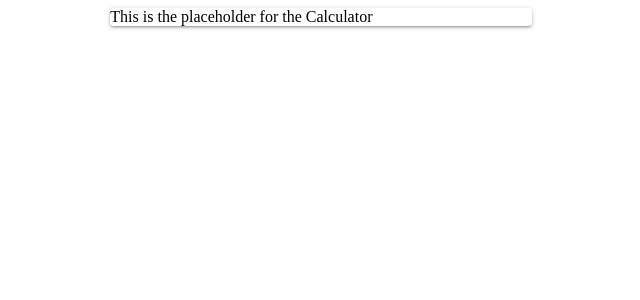
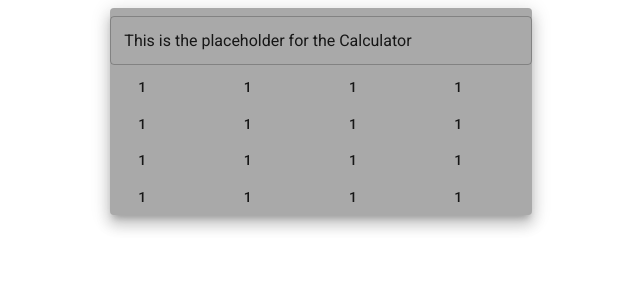
Before and after one commit to Stewart86/speed-coding-challenge-calculator, a React (Create React App) app: page / in a window 1280 px wide. Shown: the top 300 px of the page, without its empty margins (319-959 px from the left). Built offline with nearby package versions, Linux system fonts and the light colour scheme.

Commit message:
designed initial structure

```diff
--- a/src/Calculator.js
+++ b/src/Calculator.js
@@ -1,5 +1,5 @@
 import React, { Component } from "react";
-import { Paper, Button, Grid } from "@material-ui/core";
+import { Paper, Button, Grid, TextField } from "@material-ui/core";
 import PropTypes from "prop-types";
 
 export default class Calculator extends Component {
@@ -12,7 +12,66 @@ export default class Calculator extends Component {
       <Grid container>
         <Grid item sm />
         <Grid item sm>
-          <Paper>This is the placeholder for the Calculator</Paper>
+          <Paper
+          elevation={10}
+            style={{backgroundColor:"darkgray"}}>
+            <TextField
+              defaultValue="This is the placeholder for the Calculator"
+              margin="dense"
+              variant="outlined"
+              fullWidth
+            />
+            <Grid container>
+              <Grid item sm={3}>
+                <Button>1</Button>
+              </Grid>
+              <Grid item sm={3}>
+                <Button>1</Button>
+              </Grid>
+              <Grid item sm={3}>
+                <Button>1</Button>
+              </Grid>
+              <Grid item sm={3}>
+                <Button>1</Button>
+              </Grid>
+              <Grid item sm={3}>
+                <Button>1</Button>
+              </Grid>
+              <Grid item sm={3}>
+                <Button>1</Button>
+              </Grid>
+              <Grid item sm={3}>
+                <Button>1</Button>
+              </Grid>
+              <Grid item sm={3}>
+                <Button>1</Button>
+              </Grid>
+              <Grid item sm={3}>
+                <Button>1</Button>
+              </Grid>
+              <Grid item sm={3}>
+                <Button>1</Button>
+              </Grid>
+              <Grid item sm={3}>
+                <Button>1</Button>
+              </Grid>
+              <Grid item sm={3}>
+                <Button>1</Button>
+              </Grid>
+              <Grid item sm={3}>
+                <Button>1</Button>
+              </Grid>
+              <Grid item sm={3}>
+                <Button>1</Button>
+              </Grid>
+              <Grid item sm={3}>
+                <Button>1</Button>
+              </Grid>
+              <Grid item sm={3}>
+                <Button>1</Button>
+              </Grid>
+            </Grid>
+          </Paper>
         </Grid>
         <Grid item sm />
       </Grid>
```
Also changed, not shown: 1 other file (tests, documents, lock files or other folders).
